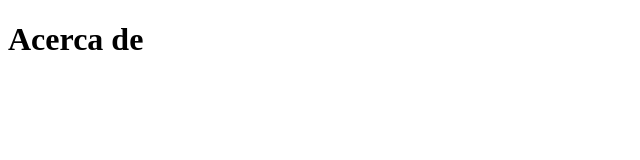
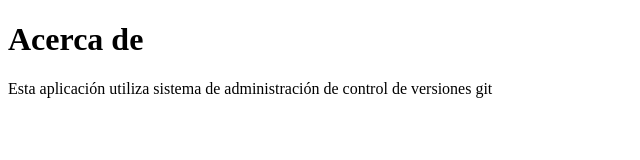
Before and after one commit to JonathanVizcarra/comandos-git-a, a plain HTML site: page acercade.html in a window 1280 px wide. Shown: the whole page, without its empty margins (0-640 px from the left). Drawn offline with Linux system fonts and the light colour scheme.

Commit message:
feat:add parrafo acerca de

```diff
--- a/acercade.html
+++ b/acercade.html
@@ -6,5 +6,6 @@
 </head>
 <body>
     <h1>Acerca de</h1>
+    <p>Esta aplicación utiliza sistema de administración de control de versiones git<p>
 </body>
 </html>
```
